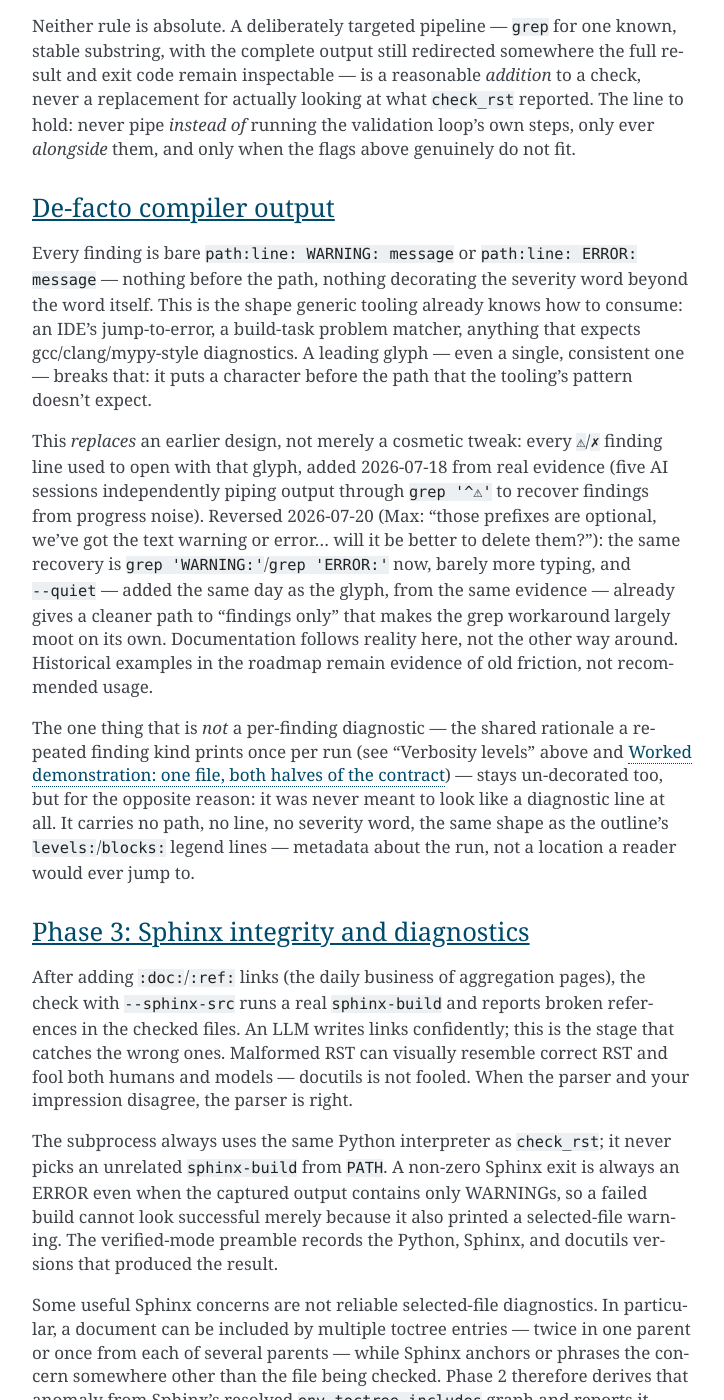
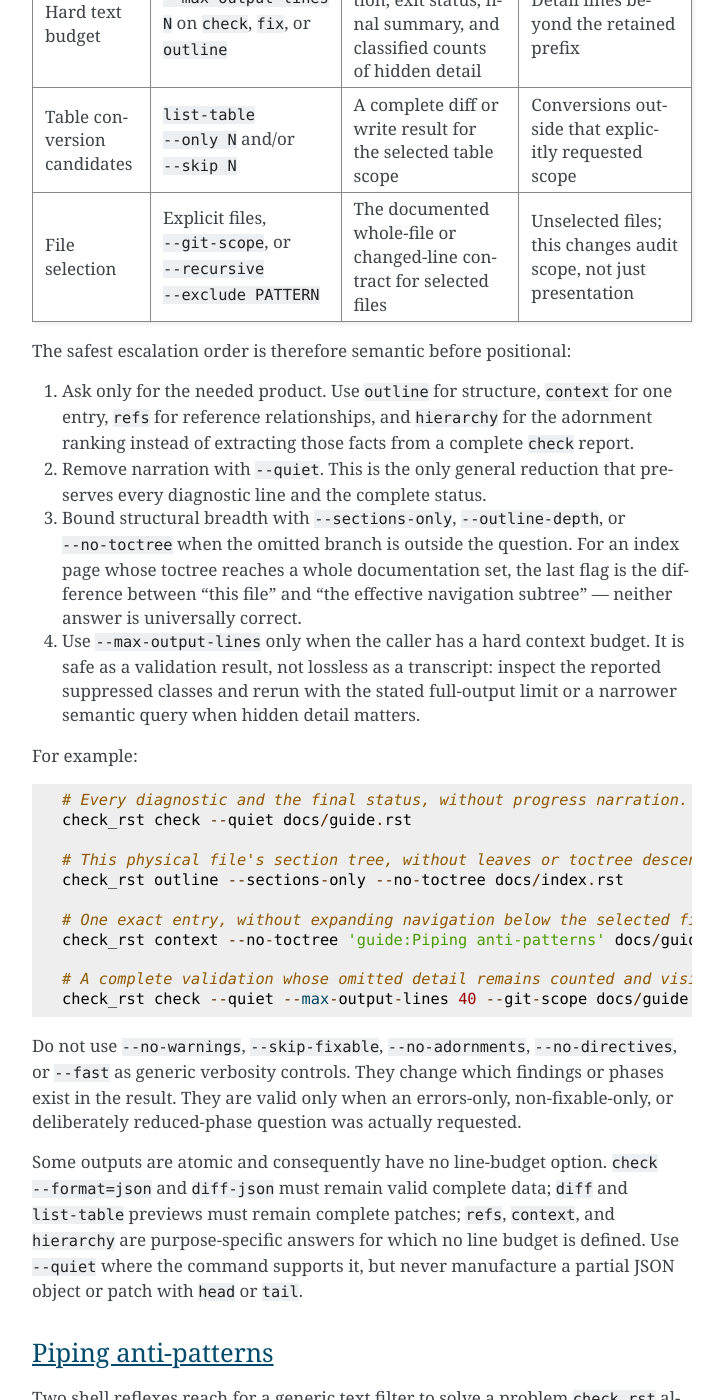
Before and after one commit to dememax/check_rst, a Sphinx documentation site: the page built from docs/guide.rst, in a window 1280 px wide and 1400 px high, scrolled down 28031 px. Shown: the whole window, without its empty margins (388-1112 px from the left). Built offline with Sphinx 7.4.7, drawn with Linux system fonts in a browser that asks for light colours; some of the changed text lies outside the part shown.

Commit message:
Document safe output-reduction dimensions
A downstream Claude session initially treated an oversized recursive outline as a missing --no-toctree hint, then found that check_rst exposes several independent ways to reduce output. The existing guide documented verbosity, line budgets, and piping hazards separately but did not provide one decision-oriented map of those controls.

Add an output-reduction section that distinguishes narration from smaller semantic queries across file scope, toctree breadth, entry kinds and depth, one-entry context, table candidates, and hard text budgets. State what remains authoritative and what each control omits, separate accounted truncation from lossless output, and warn that finding/phase filters are validation changes rather than generic verbosity controls.

Validation: worktree check_rst check/fix/check completed with only the pre-existing intentional nested-inline warning; context resolved the new section; 1611 tests passed; Ruff format/check and strict mypy passed.

Co-Authored-By: Codex GPT-5 <noreply@openai.com>

```diff
--- a/docs/guide.rst
+++ b/docs/guide.rst
@@ -1224,6 +1224,103 @@ even defined on ``diff``'s own parser) reject it: truncated JSON must
 not become invalid or look complete, and a truncated patch must not look
 applicable.
 
+===========================================
+Reducing output without hiding the result
+===========================================
+
+This is not a fourth verbosity level.  Verbosity changes how much narration
+accompanies the same query; most useful reductions instead ask a smaller,
+well-defined question of the document model.  Output grows along independent
+axes: selected files, progress narration, structural breadth, entry kinds and
+depths, diagnostic volume, and mutation candidates.  Choose the control that
+matches the axis.  A shorter answer is trustworthy only when its omitted
+information is either irrelevant to that question or explicitly counted.
+
+.. list-table:: Output-reduction axes
+   :header-rows: 1
+   :widths: 18 27 28 27
+
+   * - Axis
+     - Control
+     - What remains authoritative
+     - What is deliberately omitted
+   * - Progress narration
+     - ``--quiet`` on ``check``, ``fix``, ``outline``, or ``list-table``
+     - Findings, requested reports or previews, final summary, and exit status
+     - Phase banners, progress notices, config echo, and optional statistics
+   * - Structural kinds and depth
+     - ``outline --sections-only`` and/or ``--outline-depth N``
+     - Whole-document legends, subtree counts, and an explicit hidden-entry
+       count
+     - Leaf kinds and/or entries below the requested depth
+   * - Navigation expansion
+     - ``--no-toctree`` on ``check``, ``outline``, or ``context``
+     - The selected source document's own structure and includes
+     - Structure reached only by following its toctree edges
+   * - One known entry
+     - ``context ENTRY FILE``, optionally with ``--no-toctree``
+     - Exact range, path, immediate relatives, anchored findings, and
+       references for the selected entry
+     - Unrelated entries elsewhere in the effective document
+   * - Hard text budget
+     - ``--max-output-lines N`` on ``check``, ``fix``, or ``outline``
+     - Complete validation, exit status, final summary, and classified counts
+       of hidden detail
+     - Detail lines beyond the retained prefix
+   * - Table conversion candidates
+     - ``list-table --only N`` and/or ``--skip N``
+     - A complete diff or write result for the selected table scope
+     - Conversions outside that explicitly requested scope
+   * - File selection
+     - Explicit files, ``--git-scope``, or ``--recursive --exclude PATTERN``
+     - The documented whole-file or changed-line contract for selected files
+     - Unselected files; this changes audit scope, not just presentation
+
+The safest escalation order is therefore semantic before positional:
+
+1. Ask only for the needed product.  Use ``outline`` for structure,
+   ``context`` for one entry, ``refs`` for reference relationships, and
+   ``hierarchy`` for the adornment ranking instead of extracting those facts
+   from a complete ``check`` report.
+2. Remove narration with ``--quiet``.  This is the only general reduction
+   that preserves every diagnostic line and the complete status.
+3. Bound structural breadth with ``--sections-only``, ``--outline-depth``, or
+   ``--no-toctree`` when the omitted branch is outside the question.  For an
+   index page whose toctree reaches a whole documentation set, the last flag
+   is the difference between "this file" and "the effective navigation
+   subtree" — neither answer is universally correct.
+4. Use ``--max-output-lines`` only when the caller has a hard context budget.
+   It is safe as a validation result, not lossless as a transcript: inspect
+   the reported suppressed classes and rerun with the stated full-output
+   limit or a narrower semantic query when hidden detail matters.
+
+For example::
+
+    # Every diagnostic and the final status, without progress narration.
+    check_rst check --quiet docs/guide.rst
+
+    # This physical file's section tree, without leaves or toctree descendants.
+    check_rst outline --sections-only --no-toctree docs/index.rst
+
+    # One exact entry, without expanding navigation below the selected file.
+    check_rst context --no-toctree 'guide:Piping anti-patterns' docs/guide.rst
+
+    # A complete validation whose omitted detail remains counted and visible.
+    check_rst check --quiet --max-output-lines 40 --git-scope docs/guide.rst
+
+Do not use ``--no-warnings``, ``--skip-fixable``, ``--no-adornments``,
+``--no-directives``, or ``--fast`` as generic verbosity controls.  They change
+which findings or phases exist in the result.  They are valid only when an
+errors-only, non-fixable-only, or deliberately reduced-phase question was
+actually requested.
+
+Some outputs are atomic and consequently have no line-budget option.
+``check --format=json`` and ``diff-json`` must remain valid complete data;
+``diff`` and ``list-table`` previews must remain complete patches; ``refs``,
+``context``, and ``hierarchy`` are purpose-specific answers for which no line
+budget is defined.  Use ``--quiet`` where the command supports it, but never
+manufacture a partial JSON object or patch with ``head`` or ``tail``.
+
 ======================
 Piping anti-patterns
 ======================
```
